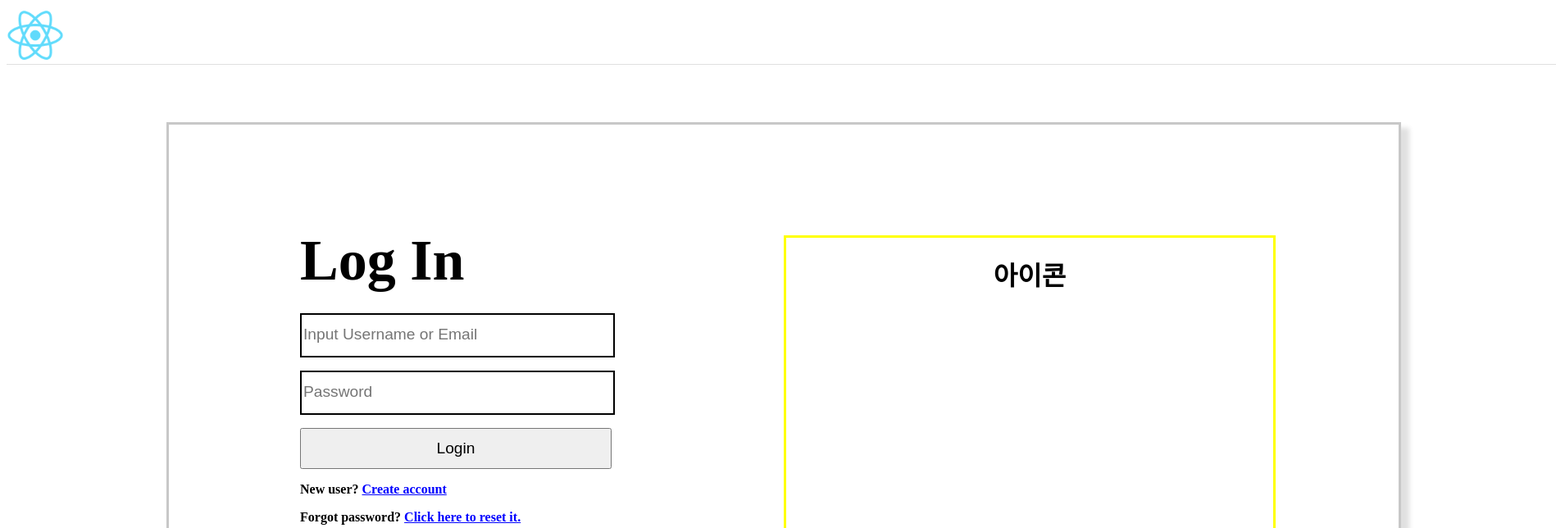
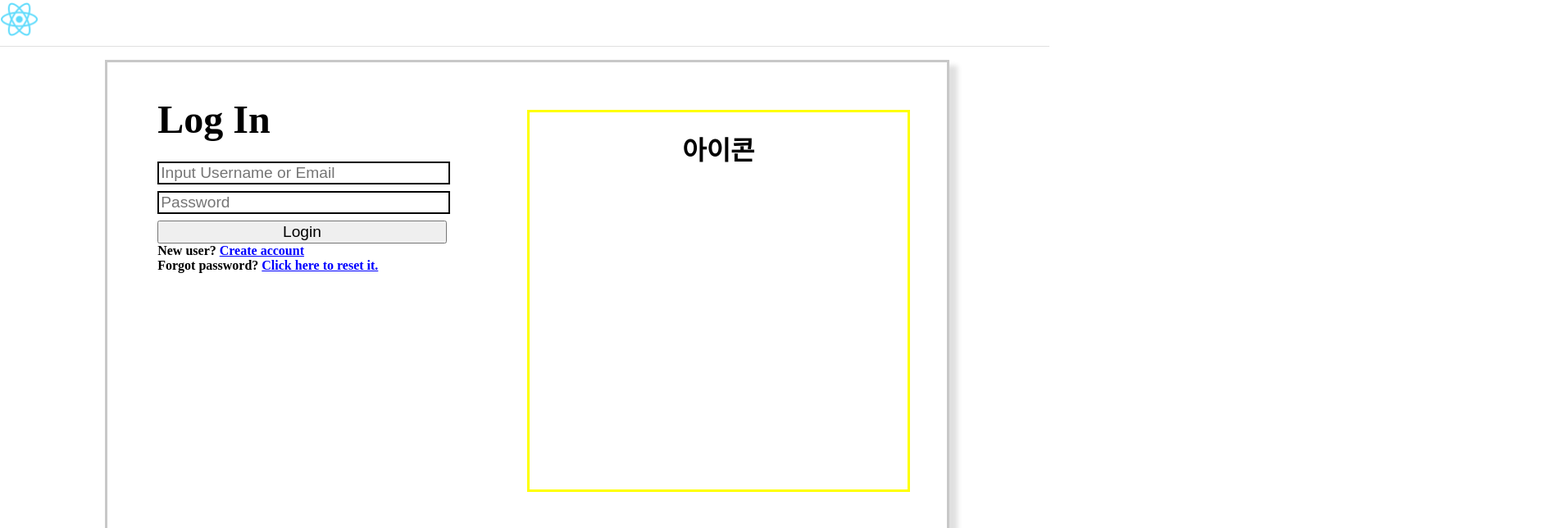
Before and after one commit to limsoo5788/ss_react, a React (Create React App) app: page / in a window 1280 px wide. Shown: the top 644 px of the page at 82% size, 1898 px wide, since content can reach past the window. Built offline with nearby package versions, Linux system fonts and the light colour scheme; the HTML template or start-up script is replaced by a standard one.

Commit message:
css 사이즈 수정

```diff
--- a/src/css/App.css
+++ b/src/css/App.css
@@ -1,8 +1,4 @@
-.App{
-    min-width: 1890px;
-    max-width: 100vw;
-    min-height: 1080px;
-    max-height: 100vh;
-    /* border: black 1px solid; */
-    /* position : relative; */
+body{
+    margin: 0;
+    padding: 0;
 }
--- a/src/css/footerbar.css
+++ b/src/css/footerbar.css
@@ -1,10 +1,6 @@
 .Footerbar{
-    height: 100px;
-    min-width: 1890px;
+    min-height: 13vh;
     max-width: 100vw;
     border-top: pink 1px solid;
     background-color: pink;
-    /* position : absolute;
-    bottom : 0; */
-    /* margin-top: 10px */
 }
--- a/src/css/headerbar.css
+++ b/src/css/headerbar.css
@@ -1,10 +1,10 @@
 .Headerbar {
-    height: 70px;
+    min-height: 7vh;
     border-bottom: rgb(224, 224, 224) 1px solid;
 }
 
 .HeaderContents{
-    width: 1890px;
+    max-width: 100vw;
     display: flex;
     margin: 0 auto;
 }
@@ -13,7 +13,7 @@
     width: 200px;
 }
 .Logo img{
-    width: 35%;
+    max-width: 35%;
 }
 .Menu h1{
     font-size: 25px;
--- a/src/css/main.css
+++ b/src/css/main.css
@@ -1,5 +1,3 @@
 .Main {
-    /* min-width: 1890px;
-    max-width: 100vw; */
-    min-height: 900px;
+    min-height: 80vh;
 }
--- a/src/css/nonlogin.css
+++ b/src/css/nonlogin.css
@@ -1,58 +1,62 @@
 .NonLogined{
-    width: 1500px;
-    height: 700px;
+    width: 80vw;
+    height: 80vh;
+    margin: 0 auto;
     position: relative;
-    margin: 0 auto;
 }
 .NonLoginedContents{
     width: 100%;
-    height: 700px;
+    height: 90%;
     border: 3px solid rgb(200, 200, 200);
     box-shadow: 10px 7px 6px rgb(224, 224, 224);
     position: absolute;
-    top: 10%;
+    top: 1rem;
 }
 .ContentsBox{
-    width: 1200px;
+    width: 90%;
     height: 100%;
     margin: auto;
     display: flex;
     box-sizing: border-box;
 }
 .IconBox{
-    width: 600px;
+    width: 50%;
+    position: relative;
 }
 .Icon{
-    height: 468px;
+    width: 100%;
+    height: 80%;
     border:3px solid yellow;
-    margin: 135px 0;
+    /* margin: auto 0; */
     text-align: center;
+    position: absolute;
+    top: 10%;
 }
 .Contents{
-    width: 600px;
+    width: 50%;
 }
 
 /* 로그인 컴포넌트 디자인 */
-.LoginContents, .EFPContents, .CPContents, .ACContents, .CEContents{
-    height: 583px;
-    margin-top: 100px;
+.LoginContents, .EFPContents, .CPContents, .ACContents, .CEContents, .RegisterContents{
+    height: 80%;
+    margin-top: 1rem;
     padding: 10px;
 }
 .LoginContents h1, .RegisterContents h1, .EFPContents h1, .CPContents h1, .ACContents h1, .CEContents h1{
-    font-size: 70px;
+    font-size: 3rem;
     margin: 1rem 0 1.5rem 0;
 }
 .InputBox, input[type=submit]{
-    width: 380px;
-    height: 50px;
+    width: 80%;
+    height: 20%;
 }
 .InputBox{
     border: 2px solid rgb(0, 0, 0);
-    margin: 1rem 0;
+    margin: .5rem 0;
 }
 input[type=text], input[type=password]{
-    width: 360px;
-    height: 45px;
+    width: 80%;
+    height: 15%;
     border: none;
     outline: none;
     font-size: 1.2rem;
@@ -64,6 +68,8 @@ input[type=submit]{
 .CASBox p{
     font-weight: bold;
     font-size: 1rem;
+    margin: 0;
+    padding: 0;
 }
 .CASBox p a, .RegisterContents h3 a, .Link a{
     color: rgb(0, 0, 255);
@@ -74,12 +80,12 @@ input[type=submit]{
 
 /* 회원가입 컴포넌트 디자인 */
 #PhoneApi{
-    width: 380px;
-    height: 45px;
+    width: 80%;
+    height: 18%;
     margin: 1rem 0;
 }
 .InputLabel{
-    height: 25px;
+    height: 5%;
     margin: 0;
 }
 
--- a/src/main/Nonlogin.js
+++ b/src/main/Nonlogin.js
@@ -95,6 +95,7 @@ function EmailForPassword(){
     return(
         <div className="EFPContents">
             <h1>User email</h1>
+            <form>
                 <div className="InputBox">
                         <input type="text" id="id" name="id" placeholder="Input Email" />
                 </div>
@@ -104,6 +105,7 @@ function EmailForPassword(){
                 <div>
                         <input type="submit" value="Send" />
                 </div>
+            </form>
         </div>
     )
 }
@@ -112,6 +114,7 @@ function ResetPassword(){
     return(
         <div className="CPContents">
             <h1>Change Password</h1>
+            <form>
                 <div className="InputBox">
                     <input type="password" id="pw" name="pw" placeholder="Password" />
                 </div>
@@ -124,6 +127,7 @@ function ResetPassword(){
                 <div>
                     <input type="submit" value="Change!" />
                 </div>
+            </form>
         </div>
     )
 }
@@ -153,6 +157,7 @@ function ChangeEmail(){
     return(
         <div className="CEContents">
             <h1>Change Email</h1>
+            <form>
                 <div className="InputBox">
                         <input type="text" id="id" name="id" placeholder="Input Current Email" />
                 </div>
@@ -165,6 +170,7 @@ function ChangeEmail(){
                 <div>
                     <input type="submit" value="Change!" />
                 </div>
+            </form>
         </div>
     )
 }
```
Lines whose indentation alone changed are shown as unchanged.
